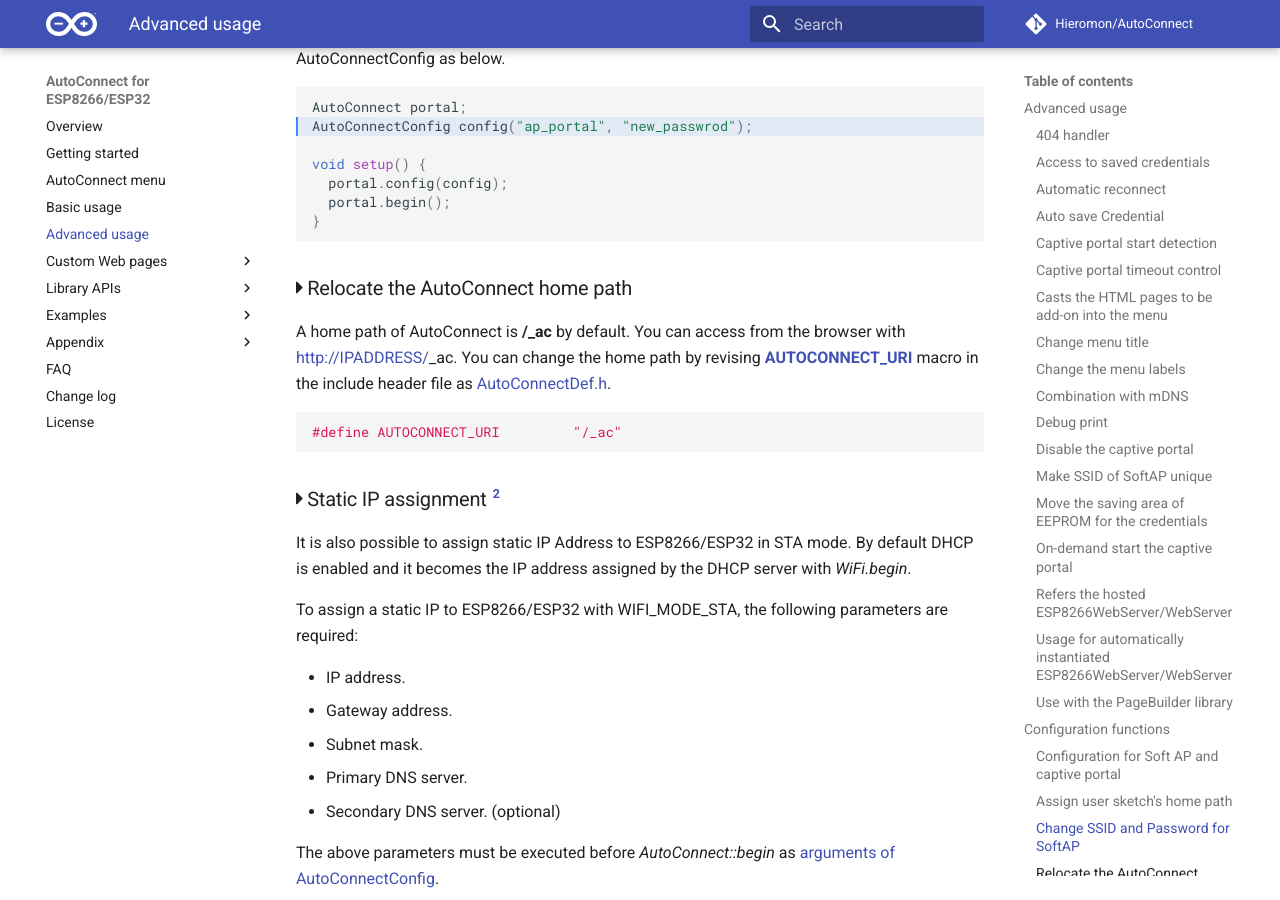
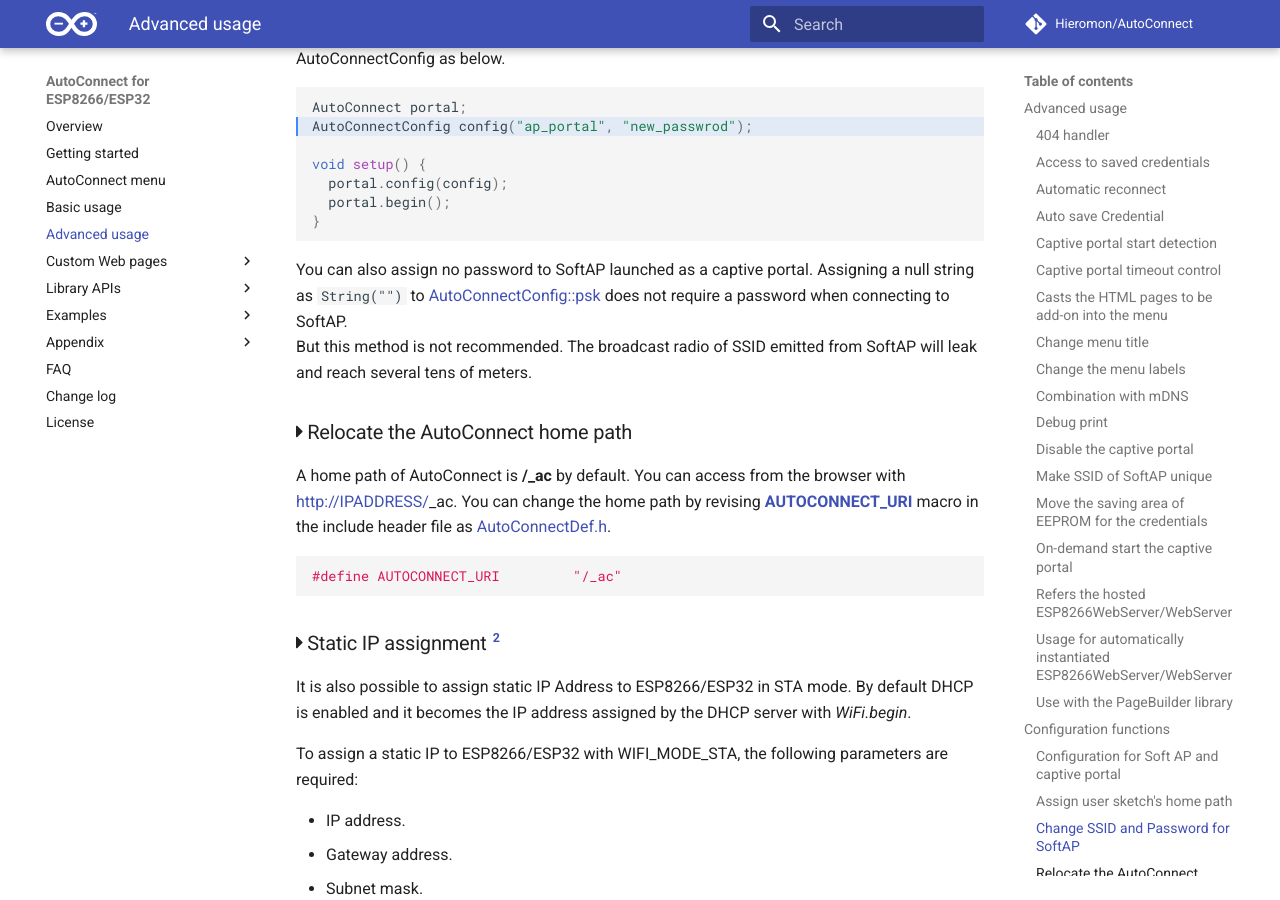
Before and after one commit to Hieromon/AutoConnect, an MkDocs documentation site: the page built from mkdocs/advancedusage.md, in a window 1280 px wide and 900 px high, scrolled down 13310 px. Built offline with MkDocs 1.6.1 and Material for MkDocs 9.7.7, drawn with Linux system fonts in a browser that asks for light colours; nearby versions of some CDN libraries; comment, search, counter and statistics services are not loaded.

Commit message:
Added description of captive portal activation with no password. PR #106

````diff
--- a/mkdocs/advancedusage.md
+++ b/mkdocs/advancedusage.md
@@ -451,6 +451,9 @@
 }
 ```
 
+You can also assign no password to SoftAP launched as a captive portal. Assigning a null string as `String("")` to [AutoConnectConfig::psk](apiconfig.md#psk) does not require a password when connecting to SoftAP.
+But this method is not recommended. The broadcast radio of SSID emitted from SoftAP will leak and reach several tens of meters.
+
 ### <i class="fa fa-caret-right"></i> Relocate the AutoConnect home path
 
 A home path of AutoConnect is **/\_ac** by default. You can access from the browser with http://IPADDRESS/\_ac. You can change the home path by revising [**AUTOCONNECT_URI**](https://github.com/Hieromon/AutoConnect/blob/master/src/AutoConnectDefs.h#L62) macro in the include header file as [AutoConnectDef.h](https://github.com/Hieromon/AutoConnect/blob/master/src/AutoConnectDef.h).
````
